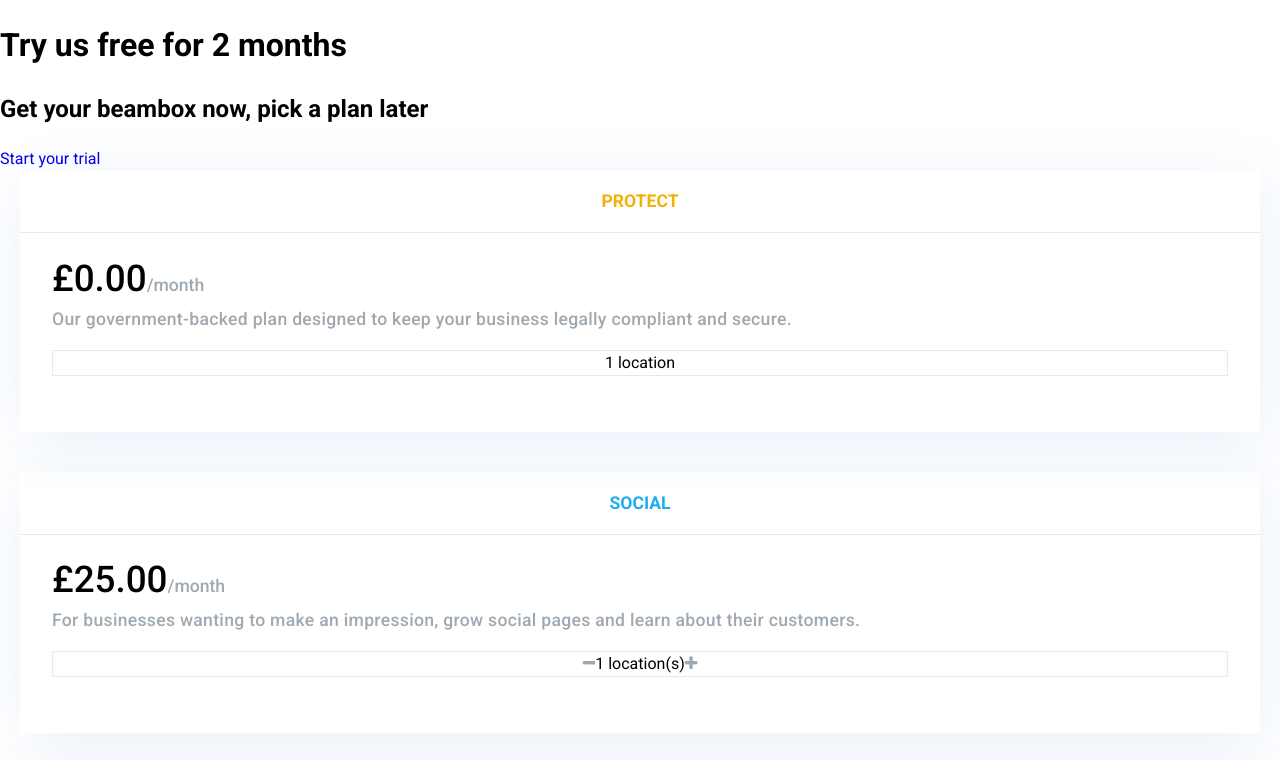
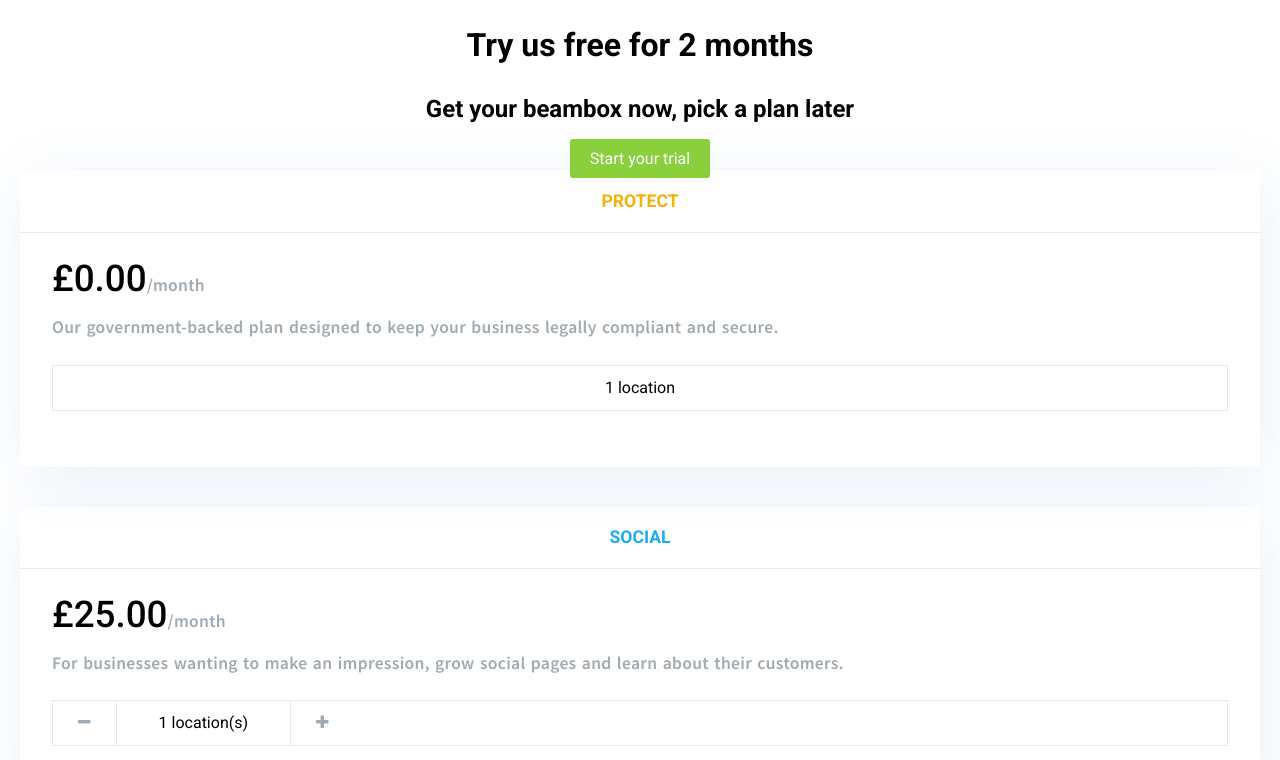
Before and after one commit to bkingo/beambox-pricing-page, a plain HTML site: page index.html in a window 1280 px wide. Shown: the part 40-800 px from the top of the page. Drawn offline with Linux system fonts and the light colour scheme.

Commit message:
CSS Changes 10/8
changed some fonts
started styling title portion at top of page
added padding and margin to plus and minus buttons in locations sections
added javascript folder and empty javascript file

```diff
--- a/css/style.css
+++ b/css/style.css
@@ -1,13 +1,27 @@
 /*stopped on page 13 of smaccs*/
 /*increase letter spacing for certain elements?*/
+
+/*need to come up with percentage based solution for  locations section*/
+
 
 .logo {
     width: 40px;
     height: 33px;
 }
 
-.block__header,
-.locations {
+.title {
+    text-align: center;
+}
+
+.title__trial {
+    border-radius: 3px;
+    color: #fff;
+    background: #8AD03D;
+    padding: 10px 20px;
+
+}
+
+.block__header {
     text-align: center;
 }
 
@@ -28,29 +42,36 @@
 .plan-price {
     font-size: 2.3em;
     font-weight: 500;
-    margin: 0;
+    margin: 0 0 .5rem 0;
 }
 .block-h3-span {
+
 
 }
 
 
 .block__description {
+    margin: 0 0 1.5rem 0;
+}
+
+.block-h3-span,
+.block__description {
     letter-spacing: .3px;
-    margin-top: 0;
 }
 
 
 
 .block-h3-span,
 .block__description {
+    font-family: 'Source Sans Pro', sans-serif;
     font-size: 1.1rem;
-    font-weight: 500;
+    word-spacing: 1.5px;
 }
 
 .block-h3-span,
 .block__description,
-.fa-minus, .fa-plus {
+.locations__minus,
+.locations__plus {
         color: #9fa9b1;
 }
 
@@ -60,6 +81,29 @@
 .locations {
     border: 1px solid #e8e8ec;
 }
+
+.locations--single {
+    text-align: center;
+    padding: 10px 0;
+}
+
+.locations__minus,
+.locations__plus {
+    display: inline-block;
+    padding: 10px 25px;
+    cursor: pointer;
+}
+
+.locations__minus {
+    border-right: 1px solid #e8e8ec;
+    margin-right: 42px;
+}
+.locations__plus {
+    border-left: 1px solid #e8e8ec;
+    margin-left: 42px;
+}
+
+
 
 
 .features__item {
--- a/index.html
+++ b/index.html
@@ -2,21 +2,23 @@
 <html>
     <head>
         <meta charset="utf-8">
+        <meta name="viewport" content="width=device-width, initial-scale=1.0">
         <title>Pricing &middot; Guest WiFi for Small Businesses</title>
         <link rel="stylesheet" href="css/normalize.css">
         <link href="https://maxcdn.bootstrapcdn.com/font-awesome/4.7.0/css/font-awesome.min.css" rel="stylesheet" integrity="sha384-wvfXpqpZZVQGK6TAh5PVlGOfQNHSoD2xbE+QkPxCAFlNEevoEH3Sl0sibVcOQVnN" crossorigin="anonymous">
-        <link href="https://fonts.googleapis.com/css?family=Roboto:400,500,700" rel="stylesheet">
+        <link href="https://fonts.googleapis.com/css?family=Roboto:400,500,700|Source+Sans+Pro:600,700" rel="stylesheet">
         <link rel="stylesheet" href="css/style.css">
+
     </head>
     <body>
         <nav>
             <a href="https://beambox.co"><img src="img/logo.png" class="logo" alt="Beambox Logo">Beambox</a>
         </nav>
 
-        <div class="">
+        <div class="title">
             <h1>Try us free for 2 months</h1>
             <h2>Get your beambox now, pick a plan later</h2>
-            <a href="https://beambox.co/trial" class="free-trial">Start your trial</a>
+            <a href="https://beambox.co/trial" class="title__trial">Start your trial</a>
         </div>
 
         <div class="price-chart">
@@ -26,7 +28,7 @@
                 <div class="block__content">
                     <h3 class="plan-price class="plan-price"">&pound;0.00<span class="block-h3-span">/month</span></h3>
                     <p class="block__description">Our government-backed plan designed to keep your business legally compliant and secure.</p>
-                    <p class="locations">1 location</p>
+                    <p class="locations locations--single">1 location</p>
                     <ul class="features">
                         <li class="features__item"><i class="fa fa-check" aria-hidden="true"></i>Free plug and play</li>
                         <li class="features__item"><i class="fa fa-check" aria-hidden="true"></i>Become legally compliant</li>
@@ -41,7 +43,7 @@
 
 
             </div>
-            <div class="block block block--social">
+            <div class="block block--social">
                 <p class="block__header">Social</p>
 
                 <div class="block__content">
@@ -49,7 +51,7 @@
                     <p class="block__description">For businesses wanting to make an impression, grow social pages and learn about their customers.</p>
 
 
-                    <p class="locations"><span><i class="fa fa-minus" aria-hidden="true"></i></span>1 location(s)<span><i class="fa fa-plus" aria-hidden="true"></i></span></p>
+                    <p class="locations"><span class="locations__minus"><i class="fa fa-minus" aria-hidden="true"></i></span>1 location(s)<span class="locations__plus"><i class="fa fa-plus" aria-hidden="true"></i></span></p>
 
                     <!-- <div class="locations">
                         <li class="minus"></li>
@@ -75,7 +77,7 @@
                     <h3 class="plan-price">&pound;35.00<span class="block-h3-span">/month</span></h3>
                     <p class="block__description">For businesses wanting to collect data, send emails and turn new business into loyal customers.</p>
 
-                    <p class="locations"><span><i class="fa fa-minus" aria-hidden="true"></i></span>1 location(s)<span><i class="fa fa-plus" aria-hidden="true"></i></span></p>
+                    <p class="locations"><span class="locations__minus"><i class="fa fa-minus" aria-hidden="true"></i></span>1 location(s)<span class="locations__plus"><i class="fa fa-plus" aria-hidden="true"></i></span></p>
 
                     <ul class="features">
                         <li class="features__item"><i class="fa fa-check" aria-hidden="true"></i>Send unlimited emails</li>
@@ -91,5 +93,8 @@
 
             </div>
         </div>
+        <script src="js/scripts.js">
+
+        </script>
     </body>
 </html>
```
